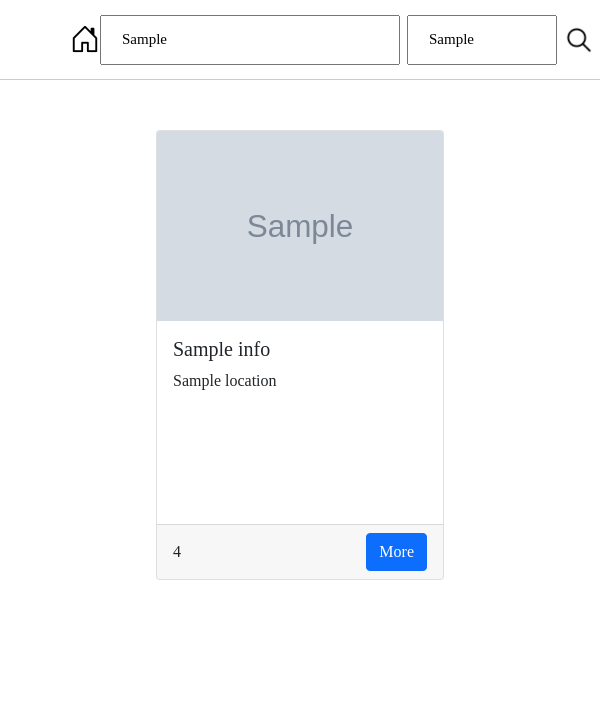
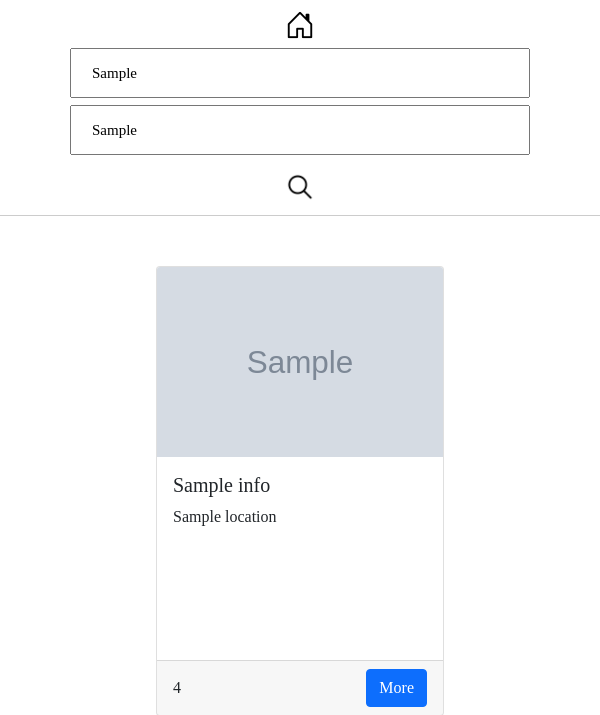
Before and after one commit to sethlagman/bizradar, a Django app: template bizradar/base/templates/results.html in a window 600 px wide; the page is wider, and only the part inside the window is pictured. Shown: the top 715 px of that part. Run offline with Django 5.2, Linux system fonts and the light colour scheme; the template is opened without the code that fills it: most values are stand-ins (such as "Sample title", 1, 10 or a date in 2020); grey boxes marked "Sample" are stand-in pictures; some web fonts are replaced.

Commit message:
Add media queries for results page specifically nav bar

```diff
--- a/bizradar/base/static/css/results.css
+++ b/bizradar/base/static/css/results.css
@@ -7,8 +7,79 @@
 
 /* NAV */
 
+@media (max-width: 600px) {
+    nav {
+        height: 27vh;
+    }
+
+    .nav-container {
+        flex-direction: column;
+        align-items: center;
+    }
+
+    .search-cont {
+        align-items: center;
+        width: 100%;
+        text-align: center;
+    }
+
+    .search-cont form {
+        display: flex;
+        flex-direction: column;
+        align-items: center;
+        width: 100%;
+        margin: 0;
+        padding: 0;
+    }
+
+    .search-cont input {
+        margin: 0;
+        width: 100%;
+    }
+
+    .search-cont button {
+        margin: 0;
+    }
+}
+
+@media (min-width: 600px) and (max-width: 700px) {
+    nav {
+        height: 27vh;
+    }
+
+    .nav-container {
+        flex-direction: column;
+        align-items: center;
+    }
+
+    .search-cont {
+        align-items: center;
+        width: 100%;
+        text-align: center;
+    }
+
+    .search-cont form {
+        display: flex;
+        flex-direction: column;
+        align-items: center;
+        width: 100%;
+        margin: 0;
+        padding: 0;
+    }
+
+    .search-cont input {
+        margin: 0;
+        width: 100%;
+    }
+
+    .search-cont button {
+        margin: 0;
+    }
+}
+
 nav {
     display: flex;
+    width: 100%;
     justify-content: center;
     align-items: center;
     padding-left: 70px;
@@ -26,6 +97,7 @@ nav {
 .search-cont {
     flex-grow: 1;
     text-align: center;
+    width: 100%;
 }
 
 .house-icon {
--- a/bizradar/base/utils/finder.py
+++ b/bizradar/base/utils/finder.py
@@ -21,7 +21,7 @@ class BusinessFinder:
             'accept': 'application/json',
         }
 
-        self.limit = 10 # Number of results to return
+        self.limit = 50 # Number of results to return
         self.term = term # Example: food, pizza, bar, malls
         self.location = location # Location of the business
         self.attributes = attributes # hot_and_new, deals, open_to_all, wifi_free
```
